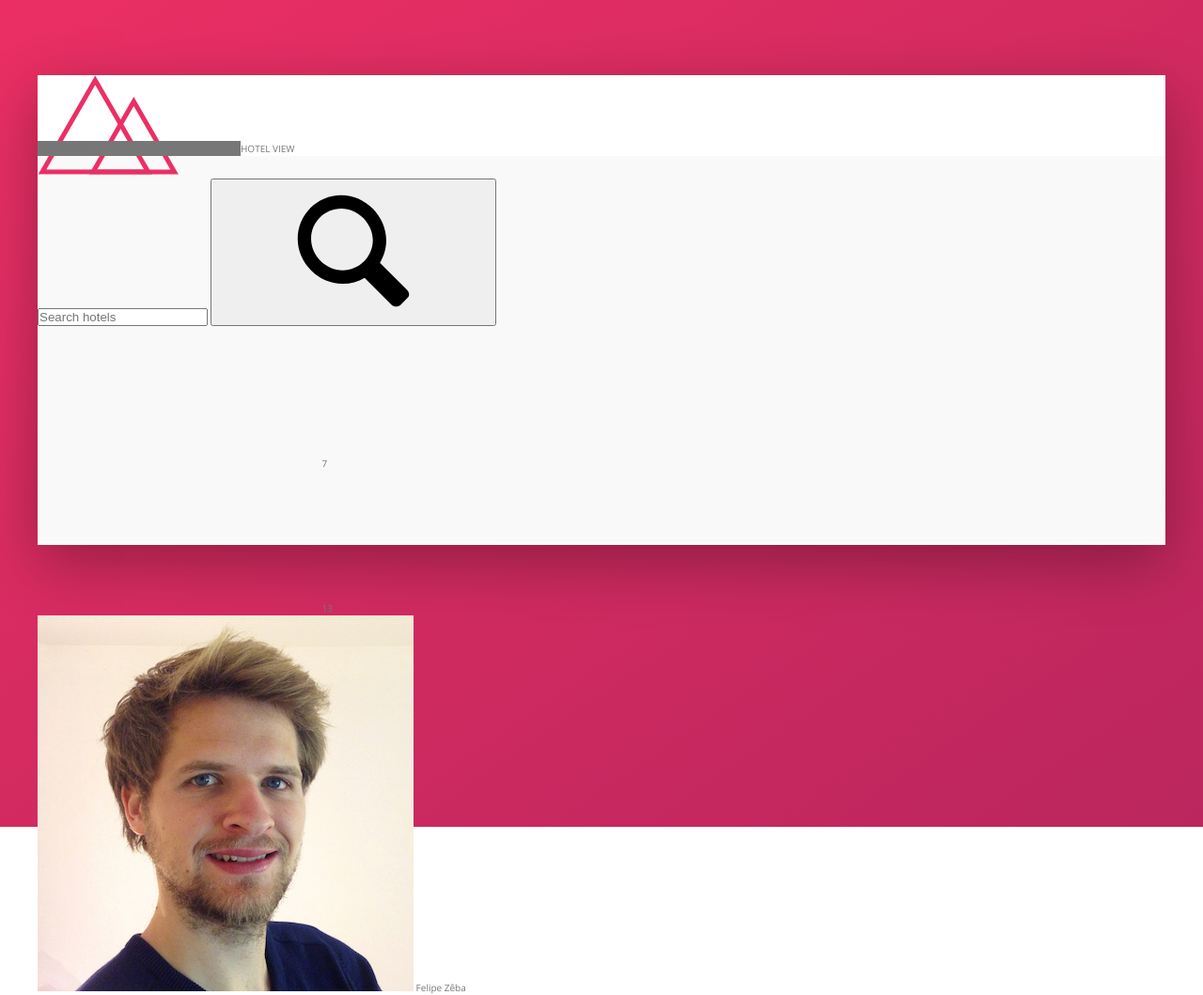
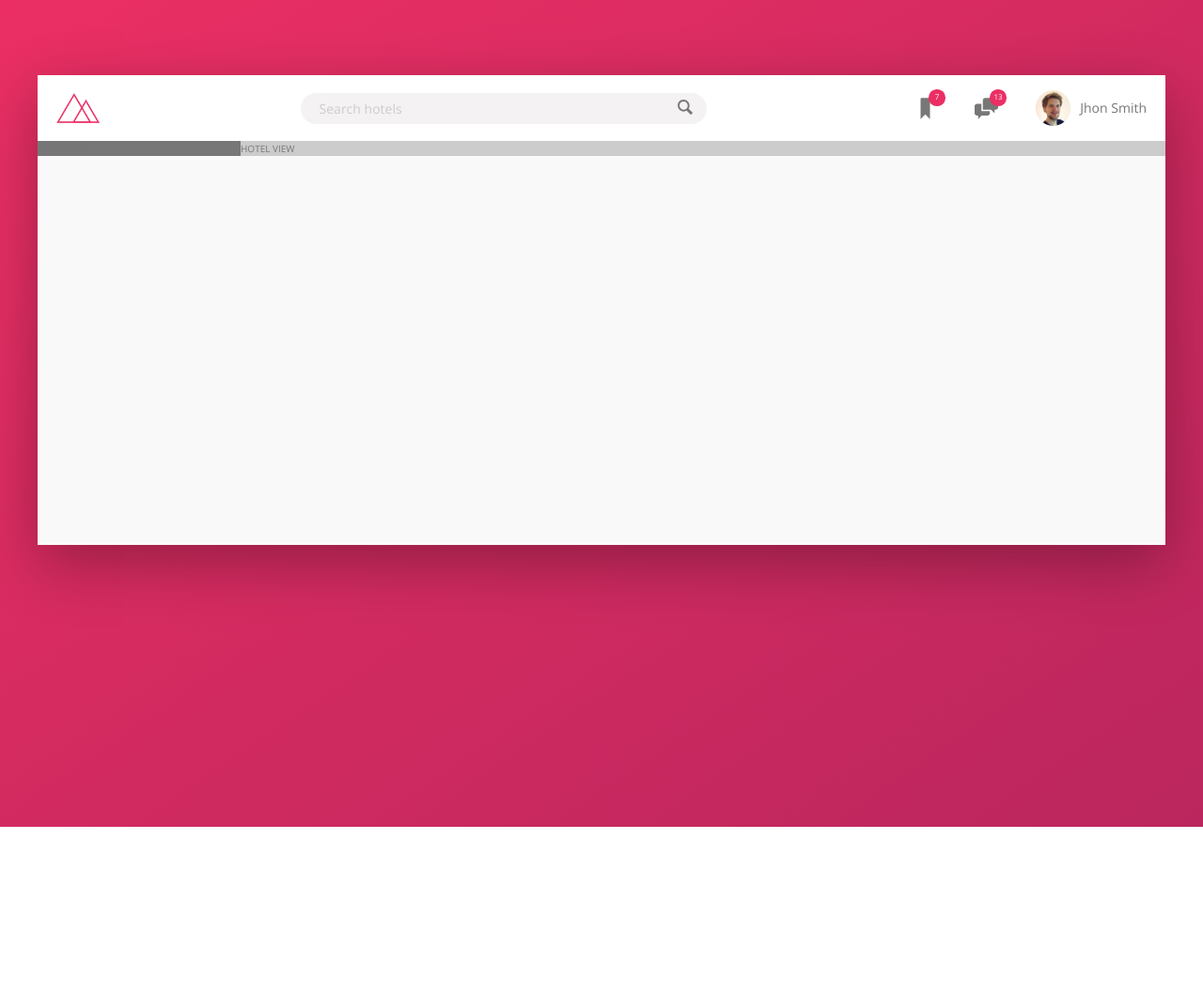
Before and after one commit to felipe-zg/Trillo, a website: page index.html in a window 1280 px wide. Shown: the whole page at 94% size. After the commit the page ends 880 px from the top, so only its background shows below. Drawn offline with nearby package versions, Linux system fonts and the light colour scheme.

Commit message:
feat: header

```diff
--- a/index.html
+++ b/index.html
@@ -17,8 +17,8 @@
 
                 <form action="#" class="search">
                     <input type="text" class="search__input" placeholder="Search hotels">
-                    <button class="seacrh__button">
-                        <svg class="seacrh__icon">
+                    <button class="search__button">
+                        <svg class="search__icon">
                             <use xlink:href="img/sprite.svg#icon-magnifying-glass"/>
                         </svg>
                     </button>
@@ -27,19 +27,19 @@
                 <nav class="user-nav">
                     <div class="user-nav__icon-box">
                         <svg class="user-nav__icon">
-                            <use xlink:href="img/sprint.svg#icon-bookmark"/>
+                            <use xlink:href="img/sprite.svg#icon-bookmark"/>
                         </svg>
                         <span class="user-nav__notification">7</span>
                     </div>
                     <div class="user-nav__icon-box">
                         <svg class="user-nav__icon">
-                            <use xlink:href="img/sprint.svg#icon-chat"/>
+                            <use xlink:href="img/sprite.svg#icon-chat"/>
                         </svg>
                         <span class="user-nav__notification">13</span>
                     </div>
-                    <div class="user-nav__icon-box">
+                    <div class="user-nav__user">
                         <img src="img/user.jpg" alt="user photo" class="user-nav__user-photo">
-                        <span class="user-nav__notification">Felipe Zêba</span>
+                        <span class="user-nav__user-name">Jhon Smith</span>
                     </div>
                 </nav>
 
--- a/sass/_components.scss
+++ b/sass/_components.scss
@@ -2,14 +2,119 @@
 //LOGO
 
 .logo {
-
+    height: 3.25rem;
+    margin-left: 2rem;
 }
 
 
 ///////////////////////////////////////
 //SEARCHBAR
 
+.search {
+    flex: 0 0 40%;
+    display: flex;
+    justify-content: center;
+    align-items: center;
+
+    &__input {
+        font-size: inherit;
+        font-family: inherit;
+        color: inherit;
+        background-color: var(--color-grey-light-2);
+        border: none;
+        padding: .7rem 2rem;
+        border-radius: 10rem;
+        width: 90%;
+        margin-right: -3.25rem;
+        transition: all .2s;
+
+        &:focus {
+            background-color: var(--color-grey-light-3);
+            width: 100%;
+            outline: none;
+        }
+
+        &::-webkit-input-placeholder {
+            font-weight: 100;
+            color: var(--color-grey-light-4);
+        }
+    }
+
+    &__input:focus +&__button {
+        background-color: var(--color-grey-light-3);
+    }
+
+     &__button {
+         border: none;
+         background-color: var(--color-grey-light-2);
+
+         &:focus {
+             outline: none;
+         }
+
+         &:active {
+             transform: translateY(.2rem);
+         }
+    }
+
+    &__icon {
+        height: 2rem;
+        width: 2rem;
+        fill: var(--color-grey-dark-2);
+    }
+}
 
 
 ///////////////////////////////////////
 //USER NAVIGATION
+.user-nav {
+    display: flex;
+    align-items: center;
+    align-self: stretch;
+
+    & > * {
+        padding: 0 2rem;
+        cursor: pointer;
+        height: 100%;
+        display: flex;
+        align-items: center;
+    }
+
+    & > *:hover {
+        background-color: var(--color-grey-light-2);
+    }
+
+    &__icon-box {
+      position: relative;
+    }
+
+    &__icon {
+        height: 2.5rem;
+        width: 2.5rem;
+        fill: var(--color-grey-dark-2);
+
+    }
+
+    &__notification {
+        font-size: .8rem;
+        height: 1.75rem;
+        width: 1.75rem;
+        border-radius: 50%;
+        background-color: var(--color-primary);
+        color: #fff;
+
+        display: flex;
+        justify-content: center;
+        align-items: center;
+
+        position: absolute;
+        top: 1.5rem;
+        right: 1.1rem;
+    }
+
+    &__user-photo {
+        height: 3.75rem;
+        border-radius: 50%;
+        margin-right: 1rem;
+    }
+}
--- a/sass/_layout.scss
+++ b/sass/_layout.scss
@@ -7,9 +7,14 @@
 }
 
 .header {
+    font-size: 1.4rem;
     height: 7rem;
     background-color: #fff;
     border-bottom: var(--color-grey-light-2);
+
+    display: flex;
+    justify-content: space-between;
+    align-items: center;
 }
 
 .content {
@@ -23,7 +28,7 @@
 }
 
 .hotel-view {
-    background-color: #fff;
+    background-color: #ccc;
 
     flex: 1;
 }
```
Also changed, not shown: css/style.css.
